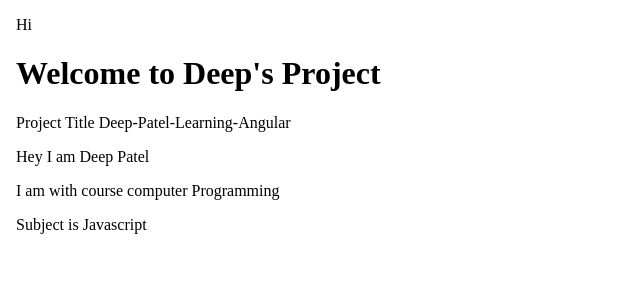
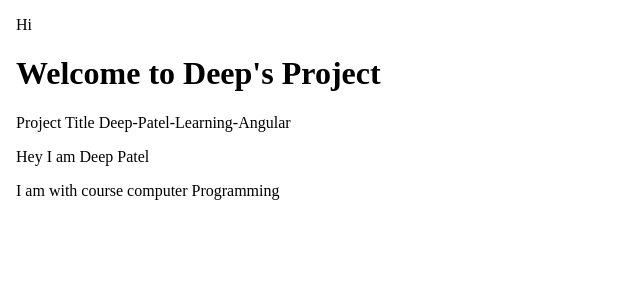
Before and after one commit to Deepp42726/Deep_Patel_Learning_Angular, an Angular app: page / in a window 1280 px wide. Shown: the top 300 px of the page, without its empty margins (0-640 px from the left). Built offline with nearby package versions, Linux system fonts and the light colour scheme.

Commit message:
Created starter Angular file and completed Assignment 1

```diff
--- a/src/app/app.component.html
+++ b/src/app/app.component.html
@@ -9,6 +9,5 @@
 <p>Project Title {{title}}</p>
 <p>Hey I am {{ myName }}</p>
 <p>I am with course {{ course }}</p>
-<p>Subject is {{subjectName}}</p>
 </body>
 </html>
--- a/src/app/app.component.ts
+++ b/src/app/app.component.ts
@@ -12,5 +12,4 @@ export class AppComponent {
   title = 'Deep-Patel-Learning-Angular';
   myName : string =  'Deep Patel';
   course : string = 'computer Programming';
-  subjectName : string = 'Javascript';
 }
```
